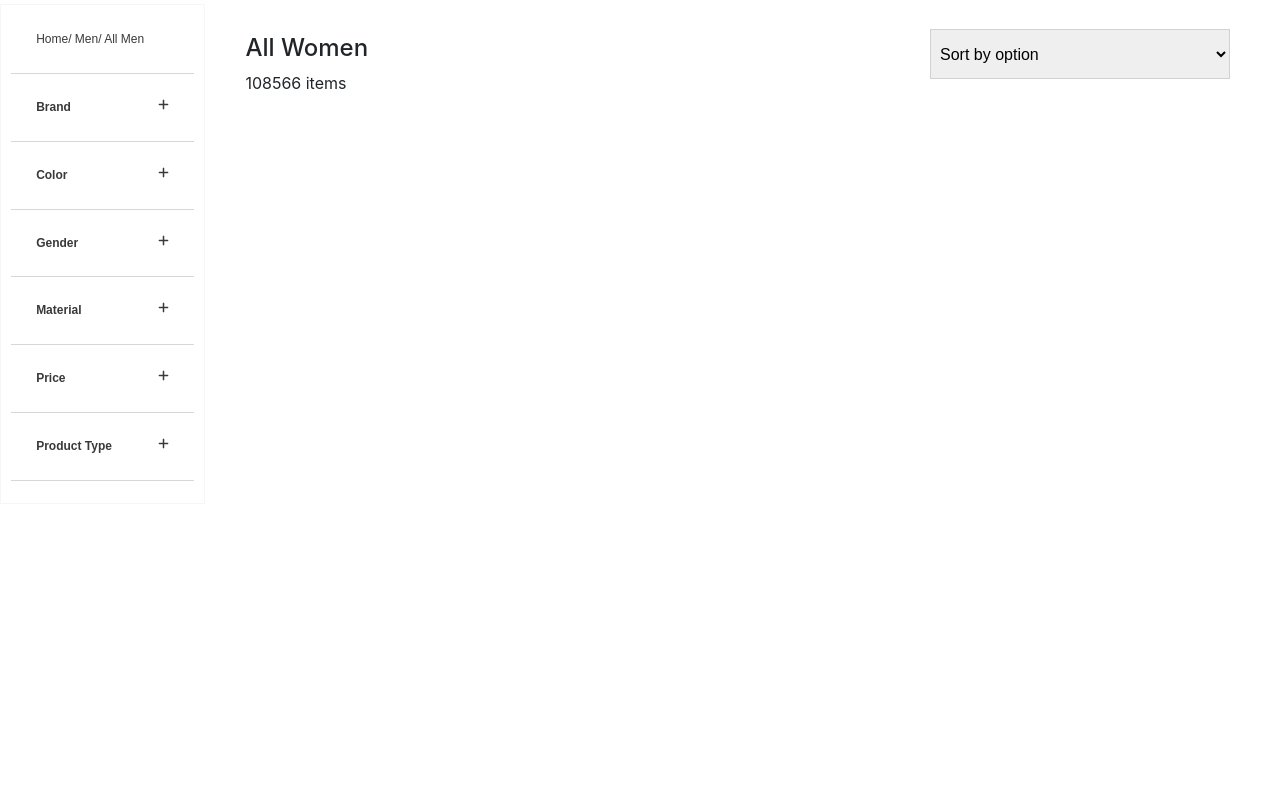
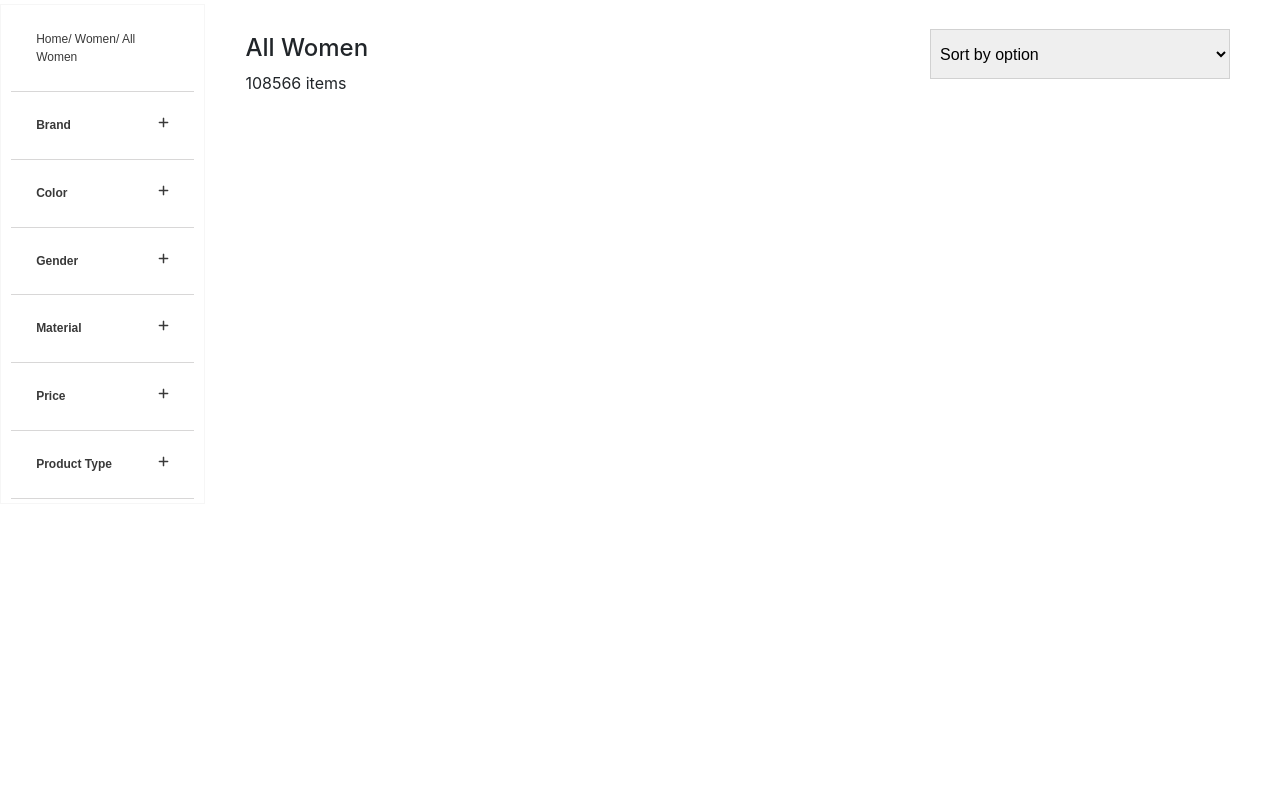
Before and after one commit to neerajmasai/nordstrom-website-clone, a website: page shop_by_women/shop_by_women.html in a window 1280 px wide. Shown: the part 126-916 px from the top of the page. Drawn offline with nearby package versions, Linux system fonts and the light colour scheme; no server answers.

Commit message:
added readme

```diff
--- a/shop_by_women/shop_by_women.html
+++ b/shop_by_women/shop_by_women.html
@@ -69,7 +69,7 @@
     </div>
     <div class="shopWomenBody">
         <div class="sidenav">
-            <a href="#about">Home/ Men/ All Men</a>
+            <a href="#about">Home/ Women/ All Women</a>
             <button class="dropdown-btn" style="border-top: 1px solid rgb(216, 215, 215);">
                 Brand
                 <i class="fa fa-plus" style="float: right"></i>
```
